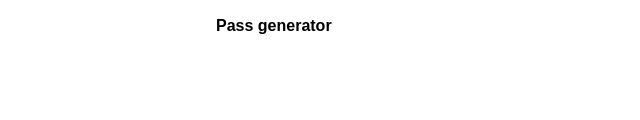
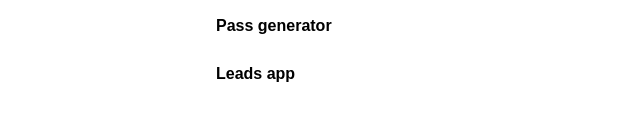
Before and after one commit to SOAndrianov/scrimba, a browser extension: page index.html in a window 1280 px wide. Shown: the part 312-432 px from the top of the page, 123-763 px from the left. Drawn offline with Linux system fonts and the light colour scheme.

Commit message:
Update index.html

```diff
--- a/index.html
+++ b/index.html
@@ -40,6 +40,7 @@
             <li><a href="emoji.html">Emoji Fighter</a></li>
             <li><a href="foodsorter.html">Food sorter</a></li>
             <li><a href="passgen.html">Pass generator</a></li>
+            <li><a href="app/index.html">Leads app</a></li>
             </ul>
         </div>
     </body>
```
